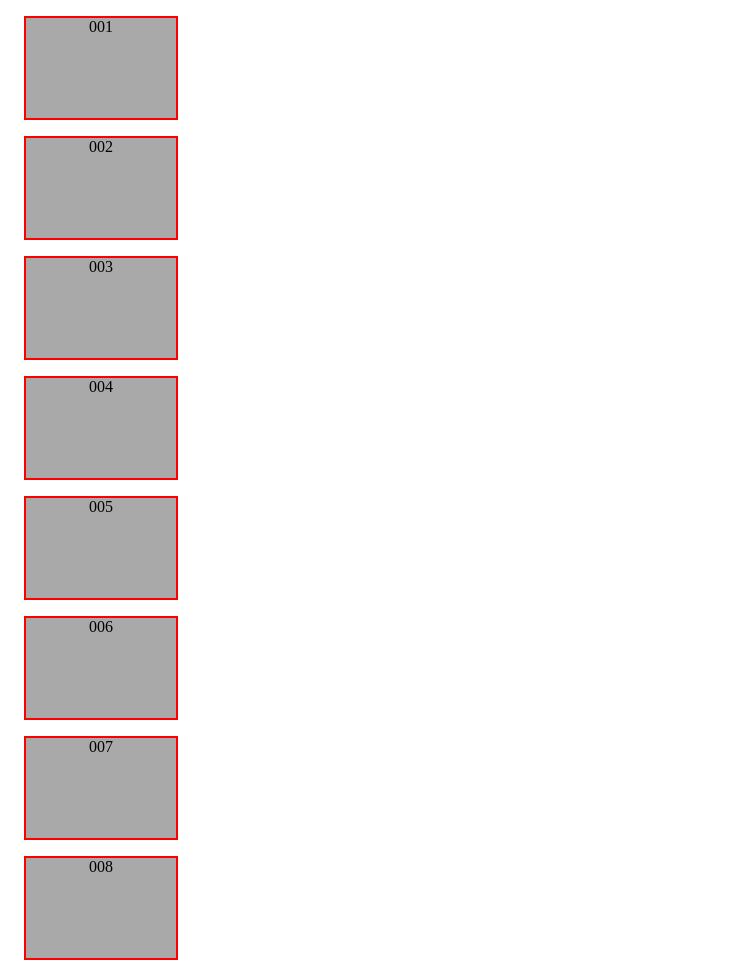
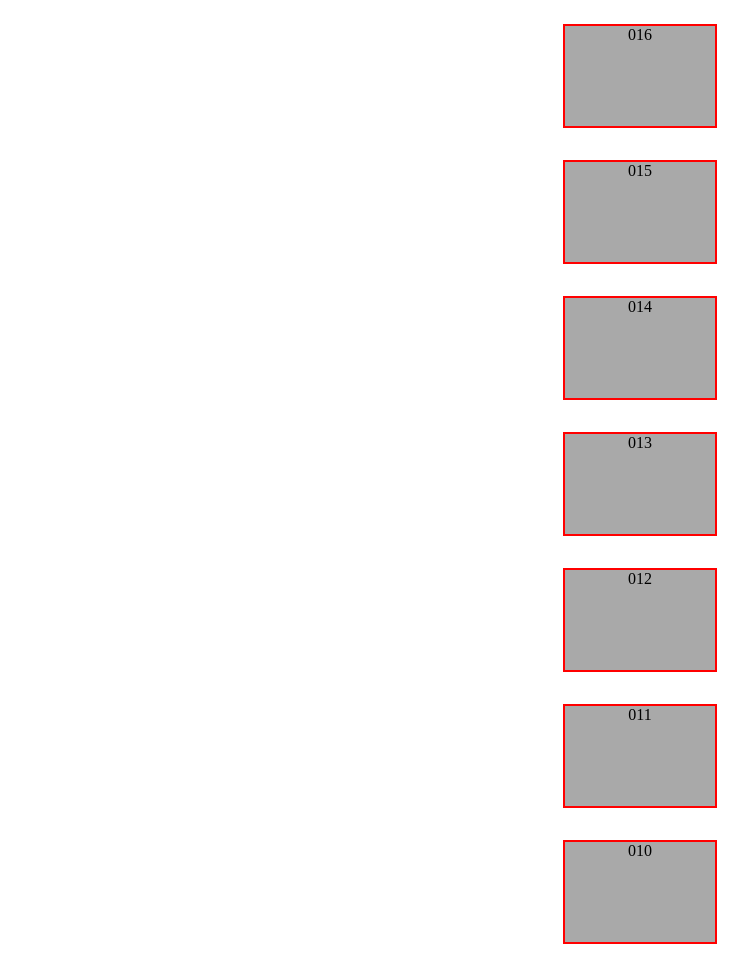
Before and after one commit to FBW-WD-23-D11/uib-017-layout-flex-Mynchro, a website: page challenges/03/index.html in a window 1280 px wide. Shown: the top 963 px of the page, without its empty margins (0-756 px from the left). Drawn offline with Linux system fonts and the light colour scheme.

Commit message:
Aufgabe 3

```diff
--- a/challenges/03/index.html
+++ b/challenges/03/index.html
@@ -1,9 +1,8 @@
 <!DOCTYPE html>
 <html lang="en">
-
   <head>
-        <meta charset="UTF-8">
-        <link rel="stylesheet" href="main.css">
+    <meta charset="UTF-8" />
+    <link rel="stylesheet" href="main.css" />
     <title>Flexbox Container - Challenge 4</title>
   </head>
 
@@ -25,5 +24,4 @@
     <div>015</div>
     <div>016</div>
   </body>
-
 </html>
--- a/challenges/03/main.css
+++ b/challenges/03/main.css
@@ -8,3 +8,9 @@ div {
   border: 2px solid red;
   text-align: center;
 }
+
+body {
+  display: flex;
+  flex-direction: column-reverse;
+  align-items: center;
+}
```
Lines whose indentation alone changed are shown as unchanged.
